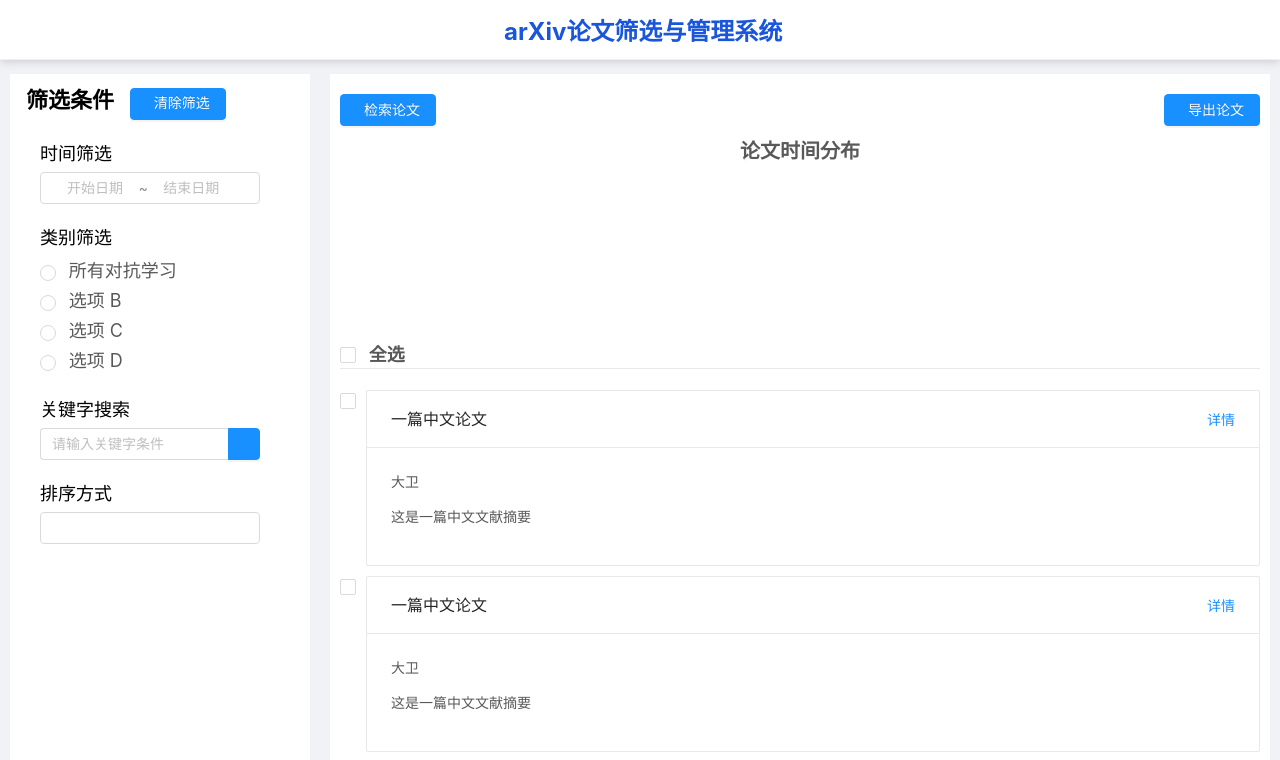
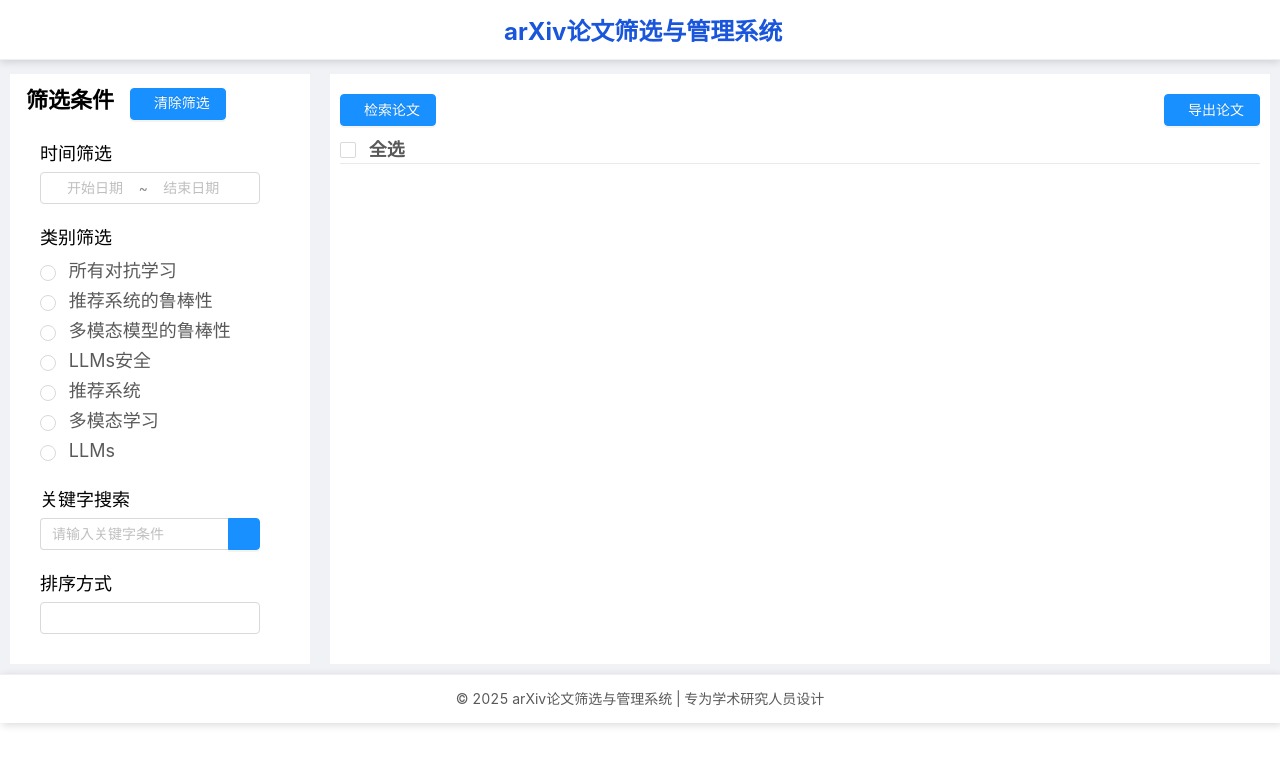
Before and after one commit to comegoing/article_sys_front, a Vue app: page / in a window 1280 px wide. Shown: the top 760 px of the page. Built offline with nearby package versions, Linux system fonts and the light colour scheme.

Commit message:
2025-11-01-前端返回基本完成

```diff
--- a/src/api/post.js
+++ b/src/api/post.js
@@ -1,7 +1,7 @@
 const url = "http://127.0.0.1:5000";
 import axios from "axios";
 // 查询所有账户信息
-export async function exportArticles(data) {
+export async function searchPapers(data) {
   const response = await axios.post(`${url}/api/ArxivTranslator`, data, {
     headers: {
       "Content-Type": "application/json",
--- a/src/components/MainPage.vue
+++ b/src/components/MainPage.vue
@@ -85,15 +85,6 @@
               导出论文
             </a-button>
           </div>
-          <!-- 论文时间分布图表 -->
-          <div v-if="this.papers.length > 0">
-            <p style="font-weight: bold; font-size: 20px; text-align: center">
-              论文时间分布
-            </p>
-            <div>
-              <canvas></canvas>
-            </div>
-          </div>
 
           <div>
             <div :style="{ borderBottom: '1px solid #E9E9E9' }">
@@ -142,24 +133,12 @@
 </template>
 
 <script>
-const papers = [];
-for (let i = 0; i < 13; i++) {
-  papers.push({
-    url: "https://www.antdv.com/",
-    titleZH: "一篇中文论文",
-    author: "大卫",
-    abstractZH: "这是一篇中文文献摘要",
-    titleEN: "an English article",
-    abstractEN: "this is a Chinese article abstract",
-    detailVisable: false,
-    detailChecked: false,
-  });
-}
 import locale from "ant-design-vue/es/date-picker/locale/zh_CN";
 import { ARTICLE_OPTIONS, SORT_OPTIONS } from "../utils/constant";
-import { exportArticles } from "../api/post";
+import { searchPapers } from "../api/post";
 import SearchModal from "./SearchModal.vue";
 import { isEmpty, isNaturalNumber, openMessage } from "../utils/common";
+import moment from "moment";
 export default {
   components: { SearchModal },
   data() {
@@ -182,7 +161,7 @@
       collapsed: false,
       locale,
       value: "1",
-      papers,
+      papers: [],
       pagination: {
         onChange: (page) => {
           console.log(page);
@@ -217,12 +196,12 @@
     },
     // 卡片展示更多内容
     showDetails(item, index) {
-      papers[index].detailVisable = !papers[index].detailVisable;
+      this.papers[index].detailVisable = !this.papers[index].detailVisable;
     },
     // 选择所有卡片
     selectAll(e) {
       console.log(e);
-      papers.map((item) => {
+      this.papers.map((item) => {
         item.detailChecked = e.target.checked;
       });
     },
@@ -231,11 +210,7 @@
       console.log(item, index);
     },
     // 导出所有论文
-    exportArticles() {
-      const data = null;
-      const result = exportArticles(data);
-      console.log(result);
-    },
+    exportArticles() {},
     // 打开搜索框
     openSearch() {
       this.searchModalVisable = true;
@@ -245,7 +220,7 @@
       this.searchModalVisable = false;
     },
     // 真实搜索
-    realSearch(formData) {
+    async realSearch(formData) {
       console.log("返回回来的formDadata", formData);
       try {
         if (isEmpty(formData)) {
@@ -254,6 +229,16 @@
         if (isEmpty(formData.number) || !isNaturalNumber(formData.number)) {
           openMessage("搜索出错", "论文数量不为自然数", 3);
         }
+
+        const postData = {
+          articleType: formData.articleType,
+          startDate: moment(formData.date[0]).format("yy-MM-DD"),
+          endDate: moment(formData.date[1]).format("yy-MM-DD"),
+          number: Number(formData.number),
+        };
+        const data = await searchPapers(postData);
+        console.log("返回的结果是?", data);
+        this.papers = data.data;
       } catch {
         openMessage("搜索出错", "存在未知系统错误", 3);
       } finally {
--- a/src/utils/constant.js
+++ b/src/utils/constant.js
@@ -1,9 +1,12 @@
 // 论文类别筛选
 export const ARTICLE_OPTIONS = [
-  { label: "所有对抗学习", value: 1 },
-  { label: "选项 B", value: 2 },
-  { label: "选项 C", value: 3 },
-  { label: "选项 D", value: 4 },
+  { label: "所有对抗学习", value: "1" },
+  { label: "推荐系统的鲁棒性", value: "2" },
+  { label: "多模态模型的鲁棒性", value: "3" },
+  { label: "LLMs安全", value: "4" },
+  { label: "推荐系统", value: "5" },
+  { label: "多模态学习", value: "6" },
+  { label: "LLMs", value: "7" },
 ];
 
 export const SORT_OPTIONS = [
```
